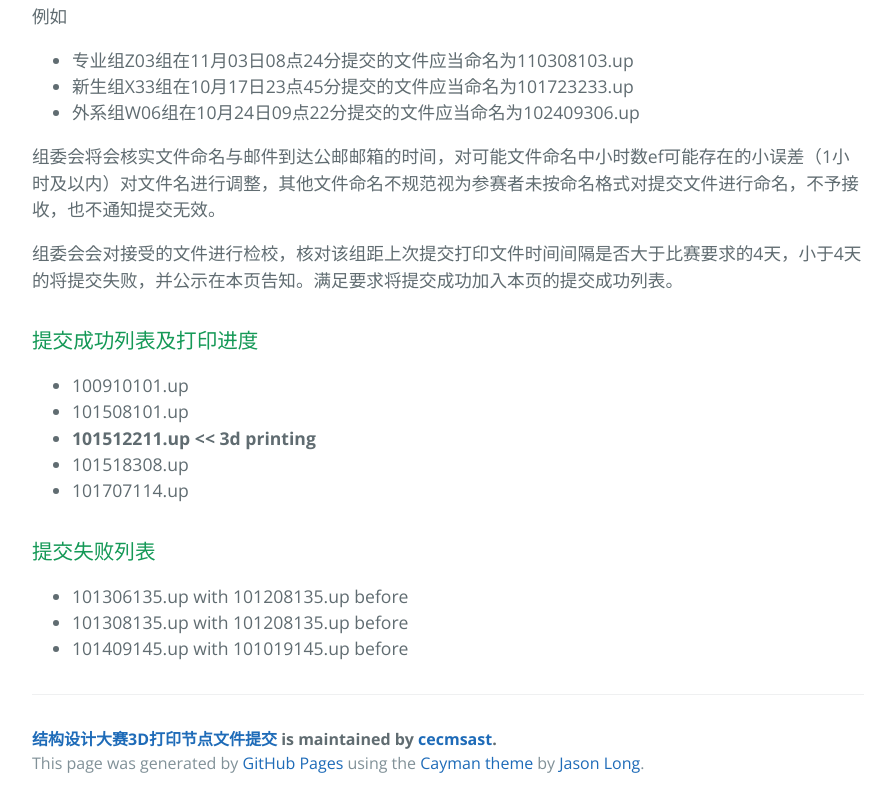
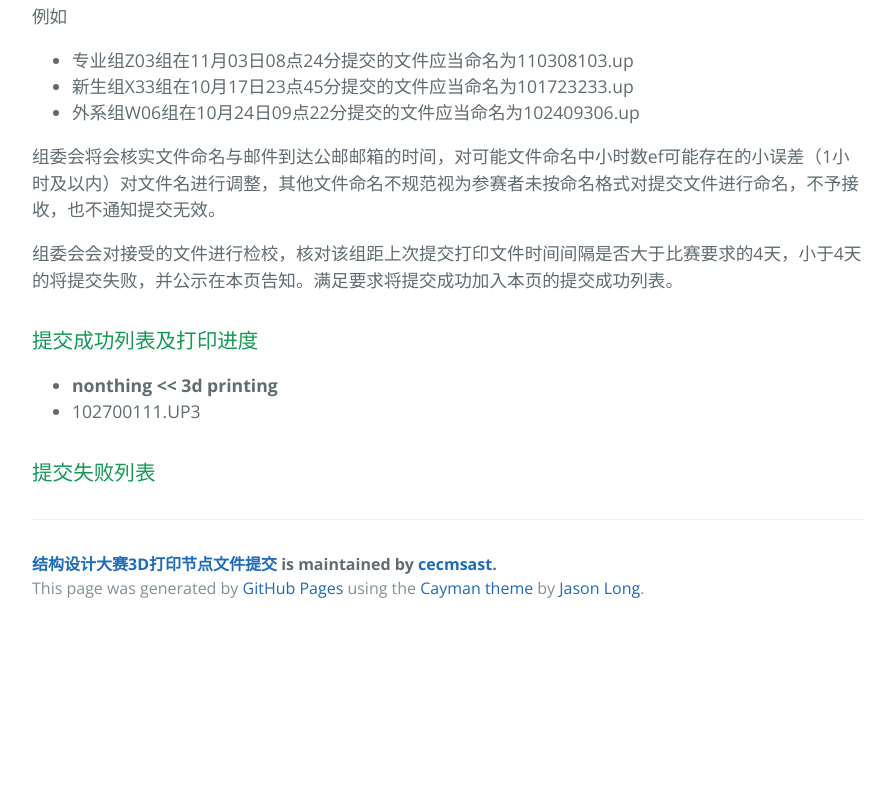
Before and after one commit to cecmsast/cecmsast, a plain HTML site: page index.html in a window 1280 px wide. Shown: the part 698-1505 px from the top of the page, without its empty margins (192-1087 px from the left). After the commit the page ends 1330 px from the top, so only its background shows below. Drawn offline with nearby package versions, Linux system fonts and the light colour scheme.

```diff
--- a/index.html
+++ b/index.html
@@ -50,21 +50,12 @@
 <a id="提交成功列表及打印进度" class="anchor" href="#%E6%8F%90%E4%BA%A4%E6%88%90%E5%8A%9F%E5%88%97%E8%A1%A8%E5%8F%8A%E6%89%93%E5%8D%B0%E8%BF%9B%E5%BA%A6" aria-hidden="true"><span class="octicon octicon-link"></span></a>提交成功列表及打印进度</h3>
 
 <ul>
-<li>100910101.up</li>
-<li>101508101.up</li>
-<li><strong>101512211.up &lt;&lt; 3d printing</strong></li>
-<li>101518308.up</li>
-<li>101707114.up</li>
+<li><strong>nonthing &lt;&lt; 3d printing</strong></li>
+<li>102700111.UP3</li>
 </ul>
 
 <h3>
 <a id="提交失败列表" class="anchor" href="#%E6%8F%90%E4%BA%A4%E5%A4%B1%E8%B4%A5%E5%88%97%E8%A1%A8" aria-hidden="true"><span class="octicon octicon-link"></span></a>提交失败列表</h3>
-
-<ul>
-<li>101306135.up with 101208135.up before</li>
-<li>101308135.up with 101208135.up before</li>
-<li>101409145.up with 101019145.up before</li>
-</ul>
 
       <footer class="site-footer">
         <span class="site-footer-owner"><a href="https://github.com/cecmsast/cecmsast">结构设计大赛3D打印节点文件提交</a> is maintained by <a href="https://github.com/cecmsast">cecmsast</a>.</span>
--- a/params.json
+++ b/params.json
@@ -1 +1 @@
-{"name":"结构设计大赛3D打印节点文件提交","tagline":"土木科协出品","body":"###21届结构设计大赛3D打印文件提交方法\r\n将节点up文件以附件形式发送至科协公邮cecmsast2015@163.com\r\n\r\n文件命名为“abcdefghi.up”格式或“abcdefghi.rar”，其中\r\n- ab对应邮件发送时刻的两位数月份\r\n- cd对应邮件发送时刻的两位数日期\r\n- ef对应邮件发送时刻的24时制两位数小时数\r\n- g对应参赛组类型（专业组=1，新生组=2，外系组=3）\r\n- hi对应参赛组两位数字编号\r\n\r\n例如\r\n- 专业组Z03组在11月03日08点24分提交的文件应当命名为110308103.up\r\n- 新生组X33组在10月17日23点45分提交的文件应当命名为101723233.up\r\n- 外系组W06组在10月24日09点22分提交的文件应当命名为102409306.up\r\n\r\n组委会将会核实文件命名与邮件到达公邮邮箱的时间，对可能文件命名中小时数ef可能存在的小误差（1小时及以内）对文件名进行调整，其他文件命名不规范视为参赛者未按命名格式对提交文件进行命名，不予接收，也不通知提交无效。\r\n\r\n组委会会对接受的文件进行检校，核对该组距上次提交打印文件时间间隔是否大于比赛要求的4天，小于4天的将提交失败，并公示在本页告知。满足要求将提交成功加入本页的提交成功列表。\r\n\r\n###提交成功列表及打印进度\r\n- 100910101.up\r\n- 101508101.up\r\n- **101512211.up << 3d printing**\r\n- 101518308.up\r\n- 101707114.up\r\n\r\n###提交失败列表\r\n- 101306135.up with 101208135.up before\r\n- 101308135.up with 101208135.up before\r\n- 101409145.up with 101019145.up before\r\n","google":"","note":"Don't delete this file! It's used internally to help with page regeneration."}
+{"name":"结构设计大赛3D打印节点文件提交","tagline":"土木科协出品","body":"###21届结构设计大赛3D打印文件提交方法\r\n将节点up文件以附件形式发送至科协公邮cecmsast2015@163.com\r\n\r\n文件命名为“abcdefghi.up”格式或“abcdefghi.rar”，其中\r\n- ab对应邮件发送时刻的两位数月份\r\n- cd对应邮件发送时刻的两位数日期\r\n- ef对应邮件发送时刻的24时制两位数小时数\r\n- g对应参赛组类型（专业组=1，新生组=2，外系组=3）\r\n- hi对应参赛组两位数字编号\r\n\r\n例如\r\n- 专业组Z03组在11月03日08点24分提交的文件应当命名为110308103.up\r\n- 新生组X33组在10月17日23点45分提交的文件应当命名为101723233.up\r\n- 外系组W06组在10月24日09点22分提交的文件应当命名为102409306.up\r\n\r\n组委会将会核实文件命名与邮件到达公邮邮箱的时间，对可能文件命名中小时数ef可能存在的小误差（1小时及以内）对文件名进行调整，其他文件命名不规范视为参赛者未按命名格式对提交文件进行命名，不予接收，也不通知提交无效。\r\n\r\n组委会会对接受的文件进行检校，核对该组距上次提交打印文件时间间隔是否大于比赛要求的4天，小于4天的将提交失败，并公示在本页告知。满足要求将提交成功加入本页的提交成功列表。\r\n\r\n###提交成功列表及打印进度\r\n- **nonthing << 3d printing**\r\n- 102700111.UP3\r\n\r\n###提交失败列表\r\n\r\n","google":"","note":"Don't delete this file! It's used internally to help with page regeneration."}
```
